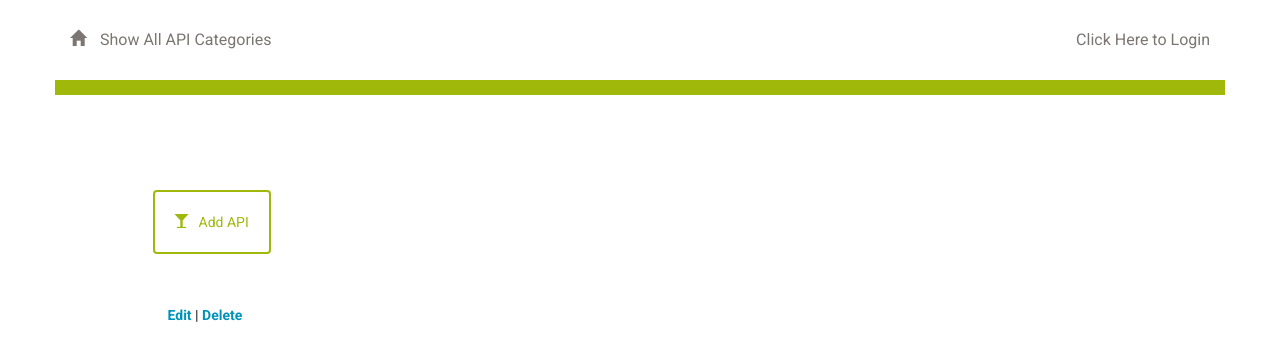
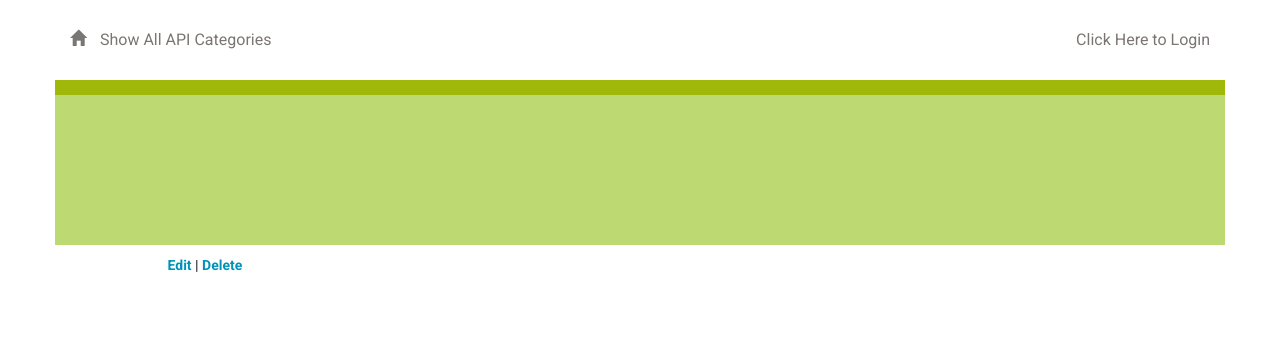
Before and after one commit to neonseon/catalog, a Flask app: template templates/api.html in a window 1280 px wide. Shown: the top 361 px of the page. Run offline with Flask 2, Linux system fonts and the light colour scheme; the template is opened without the code that fills it, so the values that code supplies are empty; some libraries are stand-ins or nearby versions.

Commit message:
style: Update formatting

```diff
--- a/templates/api.html
+++ b/templates/api.html
@@ -4,7 +4,7 @@
     <div class="row divider green">
         <div class="col-md-12"></div>
     </div>
-	<div class="row banner menu">
+    <div class="row banner hdr">
         <div class="col-md-11 col-md-offset-1 padding-none">
             <h1>{{ api_category_name }}
                 <figure class="creator">
@@ -12,14 +12,12 @@
                     <figcaption>{{creator.name}}</figcaption>
                 </figure>
             </h1>
-
         </div>
     </div>
 
-<div class = 'flash'>
+    <div class="flash">
         {% with messages = get_flashed_messages() %}
             {% if messages %}
-
                 <ul>
                     {% for message in messages %}
                         <li> <strong> {{ message }} </strong> </li>
@@ -27,36 +25,19 @@
                 </ul>
             {% endif %}
         {% endwith %}
-
-</div>
-	<div class="row padding-top padding-bottom">
-		<div class="col-md-1"></div>
-		<div class="col-md-11 padding-none">
-
-			<a href="{{url_for('newApi')}}">
-				<button class="btn btn-default" id="new-menu-item">
-					<span class="glyphicon glyphicon-glass" aria-hidden="true"></span>Add API
-				</button>
-			</a>
-
-		</div>
-		<div class="col-md-7"></div>
     </div>
 
     {% if api !=[] %}
         <div class="row">
             <div class="col-md-1"></div>
-			<div class="col-md-3">
-
-
-							<div class="menu-item">
+            <div class="col-md-10">
+                <div class="api">
                     <h2>{{api.title}}</h2>
                     <p>{{api.description}}</p>
-								<p class="menu-price">{{api.url}}</p>
+                    <p class="url">{{api.url}}</p>
                     <a href='{{url_for('editApi', api_title_slug = api.slug) }}'>Edit</a> |
                     <a href='{{url_for('deleteApi', api_title_slug = api.slug) }}'>Delete</a>
                 </div>
-
             </div>
             <div class="col-md-1"></div>
         </div>
```
Lines whose indentation alone changed are shown as unchanged.
